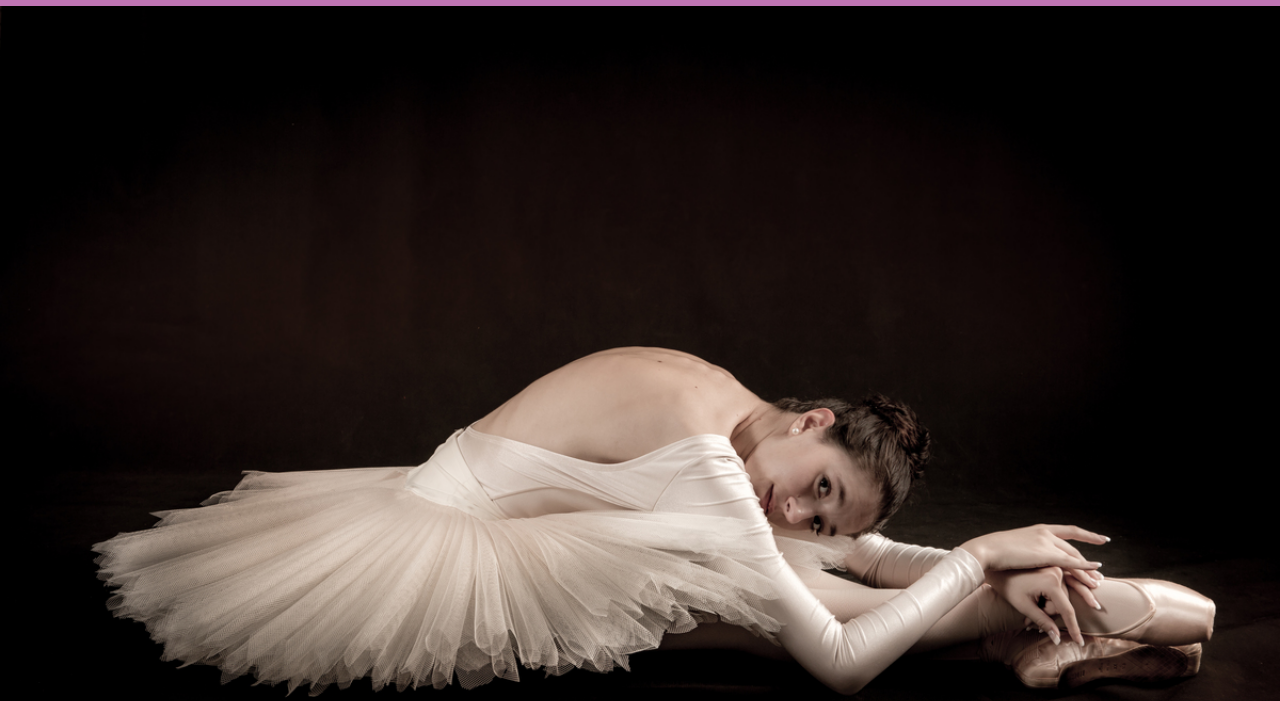
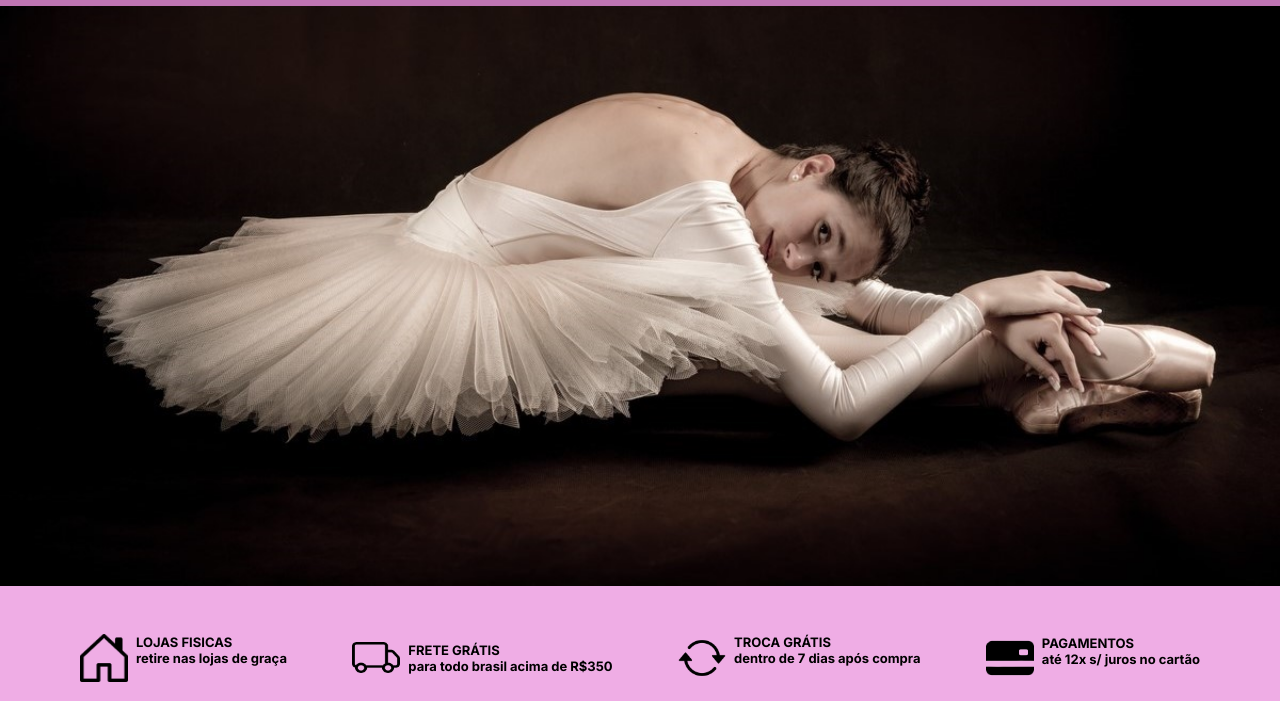
Before and after one commit to ramos-emily/Site, a plain HTML site: page index.html in a window 1280 px wide. Shown: the part 99-800 px from the top of the page. Drawn offline with Linux system fonts and the light colour scheme.

```diff
--- a/index.html
+++ b/index.html
@@ -77,7 +77,7 @@
     <main>
       <section>
         <div class="container-bailarina">
-          <img class="bailarina" src="./images/bailarina.png" alt="bailarina" />
+          <img class="bailarina" src="./images/bailarina.jpg" alt="bailarina" />
         </div>
       </section>
       <!-- listinha de info -->
--- a/style/style.css
+++ b/style/style.css
@@ -197,8 +197,6 @@ section{
     padding-bottom: 3rem;
 }
 
-
-
 .footer-bailarinas {
     height: 100%;
     width: 100%;
```
Also changed, not shown: images/bailarina.jpg (added), images/bailarina.png (deleted), link/img/acessorios.jfif (added), link/img/adulto.gif (added), link/img/faleconosco.gif (added), link/img/novidade.gif (added), link/img/sale.gif (added), link/img/video1.gif (added), link/img/video2.gif (added), link/img/video3.gif (added), 4 other files.
